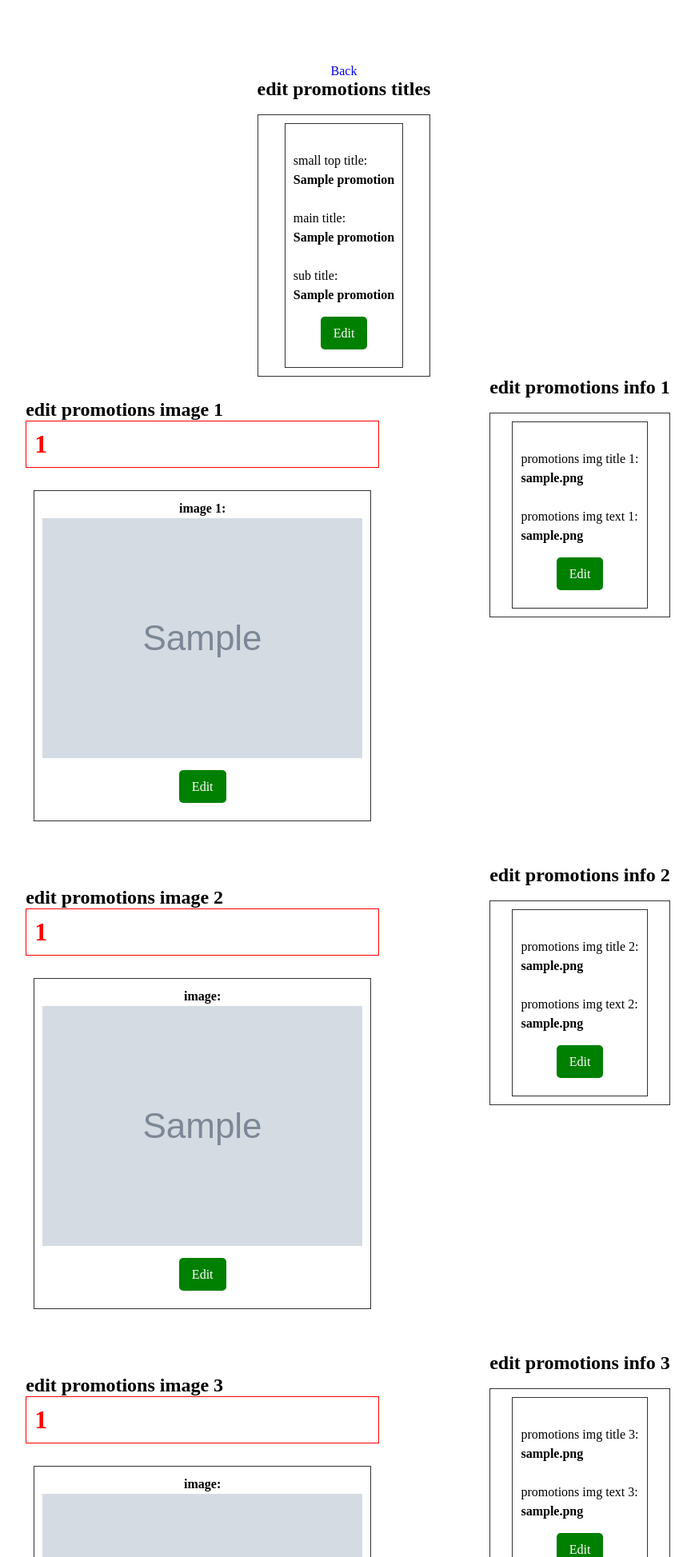
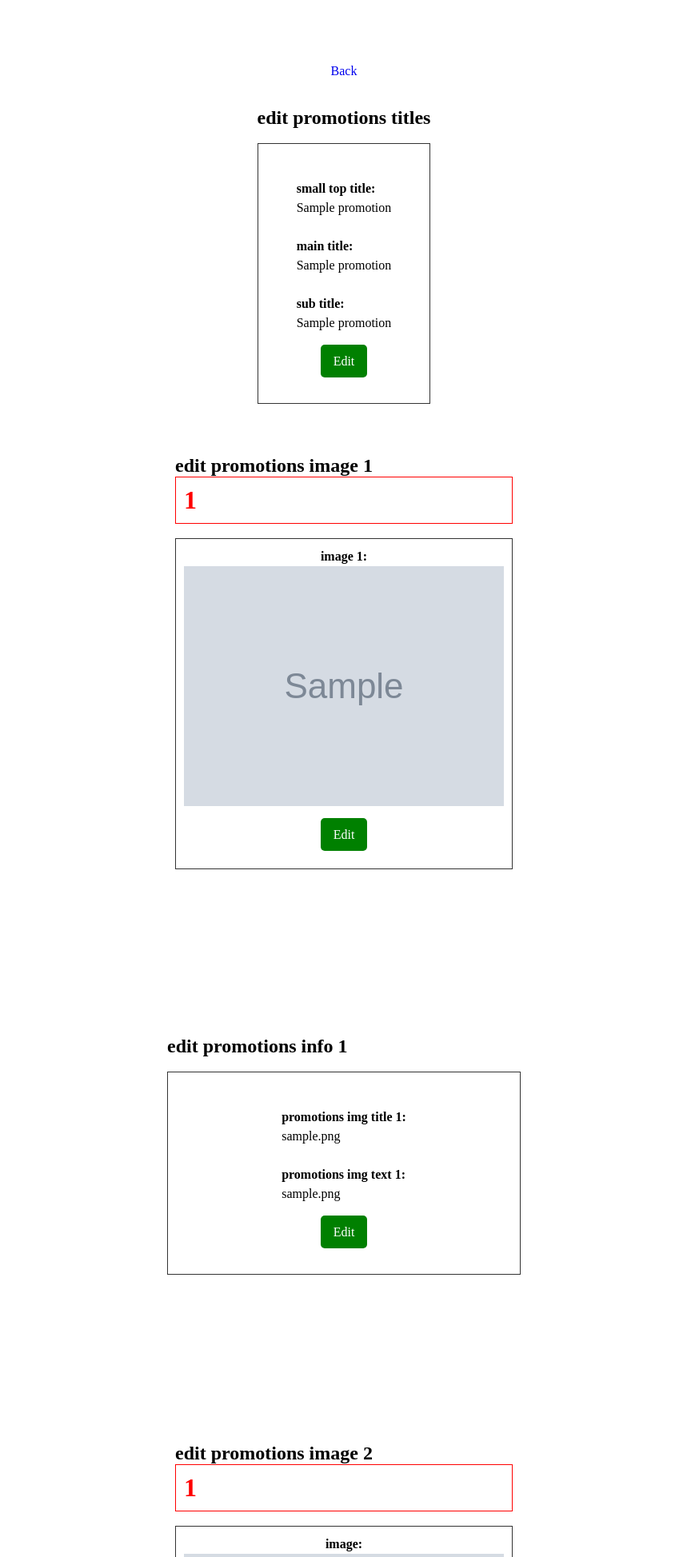
Before and after one commit to VergilKellley/your-restaurant, a PHP site: page /your-restaurant/edit_promo_info in a window 1280 px wide. Shown: the top 1947 px of the page at 80% size, without its empty margins (210-1079 px from the left). Run offline with PHP 8.4, Linux system fonts and the light colour scheme; the visitor is signed in with stand-in values (Sample User, id 1); tables that the repository leaves empty or names only in its code hold one stand-in row (values such as "Sample post"); grey boxes marked "Sample" are stand-in pictures; a stand-in replaces the project's code that opens the database connection.

```diff
--- a/edit_promo_info.php
+++ b/edit_promo_info.php
@@ -109,17 +109,19 @@ if (!isset($_SESSION["user_id"])) {
 
 <body>
     <section id='header-edits' class="stylist_info_container;"
-        style="display:flex;flex-direction:column;  justify-content:center; place-items:center; margin: 5rem auto">
+        style="display:flex;flex-direction:column;  justify-content:center; align-items:center; margin: 5rem auto">
         <div>
             <a href="index.php">Back</a>
         </div>
+        <br>
+        <br>
         <div class='mobile-edit-photos' style='max-width:500px'>
-            <div>
+            <div  id="promo-titles">
                 <h2>edit promotions titles</h2>
             </div>
             <br>
             <div
-                style=" display: flex; flex-direction:column; align-items:center; gap:1rem; overflow-y:scroll; border:1px solid #333; padding: 10px">
+                style=" display: flex; flex-direction:column; align-items:center; border:1px solid #333; padding: 10px">
 
                 <?php
                     $promotions_info_query = "SELECT * FROM promotions";
@@ -127,7 +129,7 @@ if (!isset($_SESSION["user_id"])) {
                     ?>
                 <?php while ($promotions_info = mysqli_fetch_assoc($promotions_info_result)) : ?>
                 <div class='nth-child-bkgd-color'
-                    style='border:1px solid #333; padding:10px; line-height: 1.5; max-width:100%'>
+                    style='padding:10px; line-height: 1.5; max-width:100%'>
                     <input type="hidden" name="id" value="<?= $promotions_info['id'] ?>">
                     <?php
                             GLOBAL $promotions_id;
@@ -136,19 +138,19 @@ if (!isset($_SESSION["user_id"])) {
 
                     <br>
 
-                    <p>small top title:</p>
+                    <p  style='font-weight:bold'>small top title:</p>
                     <p style="max-width:100vw">
-                        <span style='font-weight:bold'><?=$promotions_info['small_top_title']; ?></span>
+                        <span><?=$promotions_info['small_top_title']; ?></span>
                     </p>
                     <br>
-                    <p>main title:</p>
+                    <p  style='font-weight:bold'>main title:</p>
                     <p style="max-width:100vw">
-                        <span style='font-weight:bold'><?=$promotions_info['main_title']; ?></span>
+                        <span><?=$promotions_info['main_title']; ?></span>
                     </p>
                     <br>
-                    <p>sub title:</p>
+                    <p  style='font-weight:bold'>sub title:</p>
                     <p style="max-width:100vw">
-                        <span style='font-weight:bold'><?=$promotions_info['sub_title']; ?></span>
+                        <span><?=$promotions_info['sub_title']; ?></span>
                     </p>
                     <br>
                     <?php
@@ -156,9 +158,6 @@ if (!isset($_SESSION["user_id"])) {
                         echo "
                         <div style='display:flex; justify-content:center; align-items:center; margin-bottom:20px'>
                         <p><a class='btn btn-edit' href='backend/update_promo_titles_info.php?id=" . $promotions_info['id'] . "'>Edit</a></p>
-
-
-                                    </div>
                         </div>";
                         ?>
                     <?php endwhile ?>
@@ -166,7 +165,9 @@ if (!isset($_SESSION["user_id"])) {
             </div>
         </div>
 
-        <div class='form-container' style="display: flex; gap:4rem;">
+        <br>
+        <br>
+        <div class='form-container' style="display: flex; flex-direction:column; gap:4rem;">
             <div style="padding:10px; max-width:500px; min-width:300px">
                 <br>
                 <div id="promo-img-1">
@@ -181,7 +182,7 @@ if (!isset($_SESSION["user_id"])) {
                 </div>
                 <br>
                 <div
-                    style="display:flex; flex-direction:column; gap:1rem; padding:10px;max-width:500px; min-width:300px">
+                    style="display:flex; flex-direction:column; gap:1rem;max-width:500px; min-width:300px">
 
                     <?php
                     $promotions_info_query = "SELECT * FROM promotions";
@@ -221,38 +222,35 @@ if (!isset($_SESSION["user_id"])) {
                 </div>
             </div>
             <br>
-
+            <br>
             <div class='mobile-edit-photos' style='max-width:500px'>
-            <div>
+            <div id="promo-info-1">
                 <h2>edit promotions info 1</h2>
             </div>
             <br>
             <div
-                style=" display: flex; flex-direction:column; align-items:center; gap:1rem; overflow-y:scroll; border:1px solid #333; padding: 10px">
-
+                style=" display: flex; flex-direction:column; align-items:center; gap:1rem; border:1px solid #333; padding: 10px">
                 <?php
                     $promotions_info_query = "SELECT * FROM promotions";
                     $promotions_info_result = mysqli_query($conn, $promotions_info_query);
                     ?>
                 <?php while ($promotions_info = mysqli_fetch_assoc($promotions_info_result)) : ?>
                 <div class='nth-child-bkgd-color'
-                    style='border:1px solid #333; padding:10px; line-height: 1.5; max-width:100%'>
+                    style='padding:10px; line-height: 1.5; max-width:100%'>
                     <input type="hidden" name="id" value="<?= $promotions_info['id'] ?>">
                     <?php
                             GLOBAL $promotions_id;
                             $promotions_id = $promotions_info['id'];
                             ?>
-
                     <br>
-
-                    <p>promotions img title 1:</p>
+                    <p  style='font-weight:bold'>promotions img title 1:</p>
                     <p style="max-width:100vw">
-                        <span style='font-weight:bold'><?=$promotions_info['promo_img_title_1']; ?></span>
+                        <span><?=$promotions_info['promo_img_title_1']; ?></span>
                     </p>
                     <br>
-                    <p>promotions img text 1:</p>
+                    <p  style='font-weight:bold'>promotions img text 1:</p>
                     <p style="max-width:100vw">
-                        <span style='font-weight:bold'><?=$promotions_info['promo_img_text_1']; ?></span>
+                        <span><?=$promotions_info['promo_img_text_1']; ?></span>
                     </p>
                     <br>
                     <?php
@@ -260,9 +258,6 @@ if (!isset($_SESSION["user_id"])) {
                         echo "
                         <div style='display:flex; justify-content:center; align-items:center; margin-bottom:20px'>
                         <p><a class='btn btn-edit' href='backend/update_promo_info_1.php?id=" . $promotions_info['id'] . "'>Edit</a></p>
-
-
-                                    </div>
                         </div>";
                         ?>
                     <?php endwhile ?>
@@ -273,10 +268,11 @@ if (!isset($_SESSION["user_id"])) {
                 </div>
             </div>
         </div>
-
-
-        <div class='form-container' style="display: flex; gap:4rem;">
+        <br>
+        <br>
+        <div class='form-container' style="display: flex; flex-direction:column; gap:4rem;">
             <div style="padding:10px; max-width:500px; min-width:300px">
+                <br>
                 <br>
                 <div id="promo-img-2">
                     <h2>edit promotions image 2</h2>
@@ -290,7 +286,7 @@ if (!isset($_SESSION["user_id"])) {
                 </div>
                 <br>
                 <div
-                    style="display:flex; flex-direction:column; gap:1rem; padding:10px;max-width:500px; min-width:300px">
+                    style="display:flex; flex-direction:column; gap:1rem; max-width:500px; min-width:300px">
 
                     <?php
                     $promotions_info_query = "SELECT * FROM promotions";
@@ -330,14 +326,14 @@ if (!isset($_SESSION["user_id"])) {
                 </div>
             </div>
             <br>
-
+            <br>
             <div class='mobile-edit-photos' style='max-width:500px'>
-            <div>
+            <div id="promo-info-2">
                 <h2>edit promotions info 2</h2>
             </div>
             <br>
             <div
-                style=" display: flex; flex-direction:column; align-items:center; gap:1rem; overflow-y:scroll; border:1px solid #333; padding: 10px">
+                style=" display: flex; flex-direction:column; align-items:center; gap:1rem; border:1px solid #333; padding: 10px">
 
                 <?php
                     $promotions_info_query = "SELECT * FROM promotions";
@@ -345,23 +341,21 @@ if (!isset($_SESSION["user_id"])) {
                     ?>
                 <?php while ($promotions_info = mysqli_fetch_assoc($promotions_info_result)) : ?>
                 <div class='nth-child-bkgd-color'
-                    style='border:1px solid #333; padding:10px; line-height: 1.5; max-width:100%'>
+                    style='padding:10px; line-height: 1.5; max-width:100%'>
                     <input type="hidden" name="id" value="<?= $promotions_info['id'] ?>">
                     <?php
                             GLOBAL $promotions_id;
                             $promotions_id = $promotions_info['id'];
                             ?>
-
                     <br>
-
-                    <p>promotions img title 2:</p>
+                    <p  style='font-weight:bold'>promotions img title 2:</p>
                     <p style="max-width:100vw">
-                        <span style='font-weight:bold'><?=$promotions_info['promo_img_title_2']; ?></span>
+                        <span><?=$promotions_info['promo_img_title_2']; ?></span>
                     </p>
                     <br>
-                    <p>promotions img text 2:</p>
+                    <p  style='font-weight:bold'>promotions img text 2:</p>
                     <p style="max-width:100vw">
-                        <span style='font-weight:bold'><?=$promotions_info['promo_img_text_2']; ?></span>
+                        <span><?=$promotions_info['promo_img_text_2']; ?></span>
                     </p>
                     <br>
                     <?php
@@ -369,9 +363,6 @@ if (!isset($_SESSION["user_id"])) {
                         echo "
                         <div style='display:flex; justify-content:center; align-items:center; margin-bottom:20px'>
                         <p><a class='btn btn-edit' href='backend/update_promo_info_2.php?id=" . $promotions_info['id'] . "'>Edit</a></p>
-
-
-                                    </div>
                         </div>";
                         ?>
                     <?php endwhile ?>
@@ -382,9 +373,9 @@ if (!isset($_SESSION["user_id"])) {
                 </div>
             </div>
         </div>
-
-
-        <div class='form-container' style="display: flex; gap:4rem;">
+        <br>
+        <br>
+        <div class='form-container' style="display: flex;flex-direction:column; gap:4rem;">
             <div style="padding:10px; max-width:500px; min-width:300px">
                 <br>
                 <div id="promo-img-3">
@@ -399,7 +390,7 @@ if (!isset($_SESSION["user_id"])) {
                 </div>
                 <br>
                 <div
-                    style="display:flex; flex-direction:column; gap:1rem; padding:10px;max-width:500px; min-width:300px">
+                    style="display:flex; flex-direction:column; gap:1rem; max-width:500px; min-width:300px">
 
                     <?php
                     $promotions_info_query = "SELECT * FROM promotions";
@@ -439,14 +430,14 @@ if (!isset($_SESSION["user_id"])) {
                 </div>
             </div>
             <br>
-
+            <br>
             <div class='mobile-edit-photos' style='max-width:500px'>
-            <div>
+            <div id="promo-info-3">
                 <h2>edit promotions info 3</h2>
             </div>
             <br>
             <div
-                style=" display: flex; flex-direction:column; align-items:center; gap:1rem; overflow-y:scroll; border:1px solid #333; padding: 10px">
+                style=" display: flex; flex-direction:column; align-items:center; gap:1rem; border:1px solid #333; padding: 10px">
 
                 <?php
                     $promotions_info_query = "SELECT * FROM promotions";
@@ -454,7 +445,7 @@ if (!isset($_SESSION["user_id"])) {
                     ?>
                 <?php while ($promotions_info = mysqli_fetch_assoc($promotions_info_result)) : ?>
                 <div class='nth-child-bkgd-color'
-                    style='border:1px solid #333; padding:10px; line-height: 1.5; max-width:100%'>
+                    style=' padding:10px; line-height: 1.5; max-width:100%'>
                     <input type="hidden" name="id" value="<?= $promotions_info['id'] ?>">
                     <?php
                             GLOBAL $promotions_id;
@@ -463,14 +454,14 @@ if (!isset($_SESSION["user_id"])) {
 
                     <br>
 
-                    <p>promotions img title 3:</p>
+                    <p  style='font-weight:bold'>promotions img title 3:</p>
                     <p style="max-width:100vw">
-                        <span style='font-weight:bold'><?=$promotions_info['promo_img_title_3']; ?></span>
+                        <span><?=$promotions_info['promo_img_title_3']; ?></span>
                     </p>
                     <br>
-                    <p>promotions img text 3:</p>
+                    <p  style='font-weight:bold'>promotions img text 3:</p>
                     <p style="max-width:100vw">
-                        <span style='font-weight:bold'><?=$promotions_info['promo_img_text_3']; ?></span>
+                        <span><?=$promotions_info['promo_img_text_3']; ?></span>
                     </p>
                     <br>
                     <?php
```
